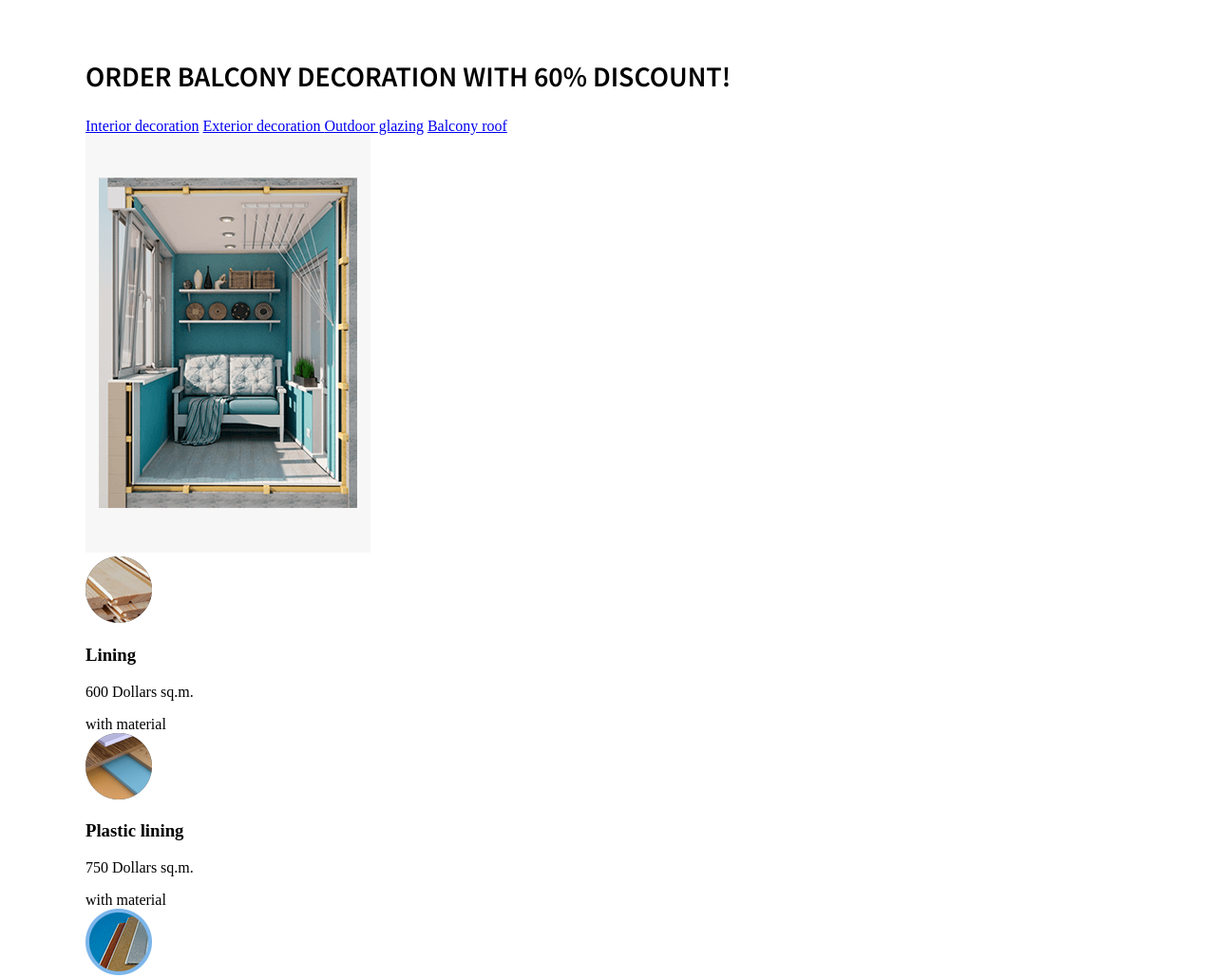
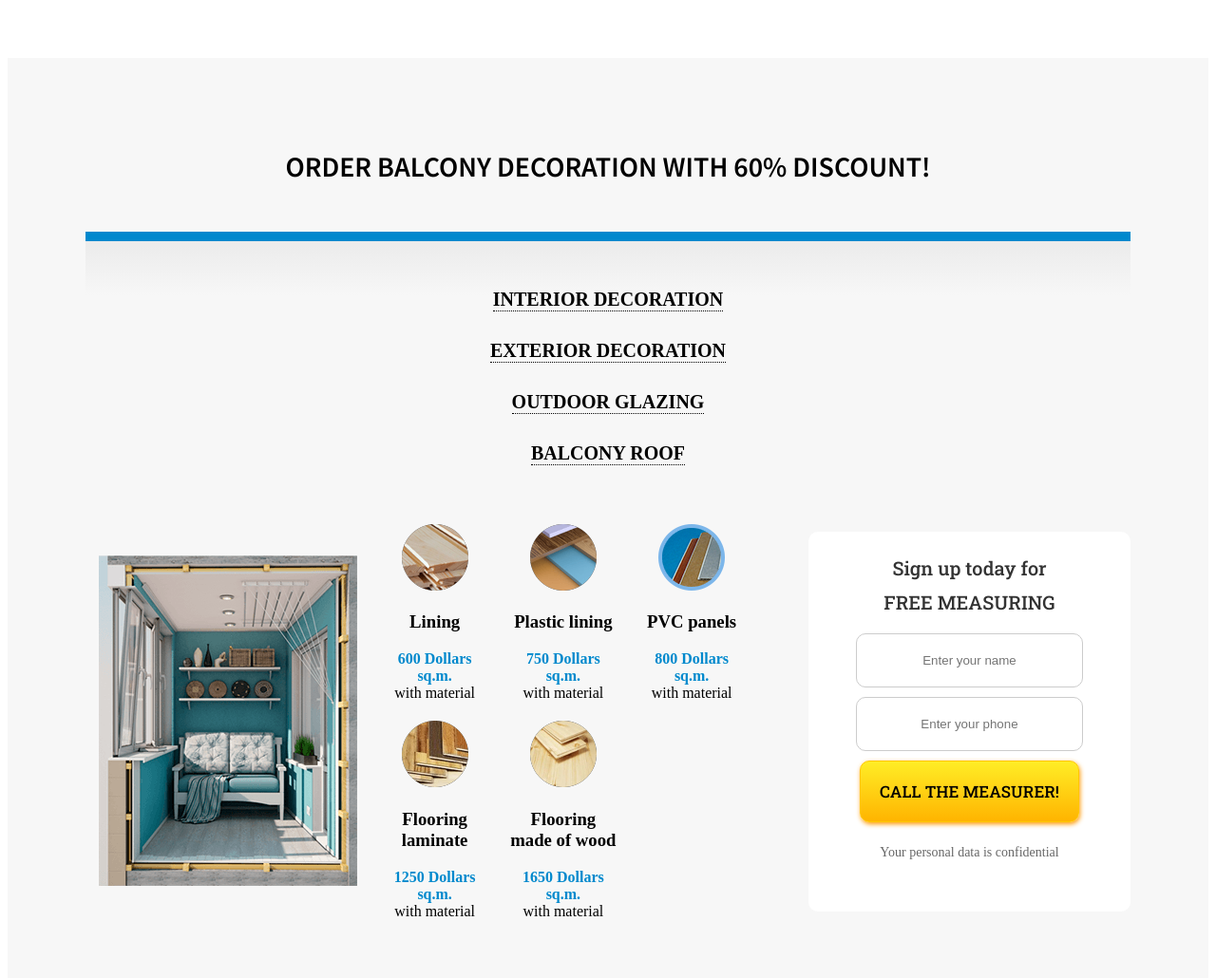
Before and after one commit to Chycherskyi/GlazingOfBalconies, a plain HTML site: page index.html in a window 1280 px wide. Shown: the part 1780-2810 px from the top of the page at 95% size. Drawn offline with Linux system fonts and the light colour scheme.

Commit message:
Added styles for section decoration

```diff
--- a/index.html
+++ b/index.html
@@ -188,7 +188,7 @@
                             <span class="decoration-block__text">with material</span>
                         </div>
                     </div>
-                    <div class="form">
+                    <div class="form decoration-form">
                         <div class="form-title">Sign up today for</div>
                         <!-- /.form-title -->
                         <div class="form-text">free measuring</div>
--- /dev/null
+++ b/sass/blocks/_decoration.sass
@@ -0,0 +1,38 @@
+.decoration
+    background-color: #f7f7f7
+    padding: 70px 0
+    text-align: center
+    &-title
+        margin-bottom: 50px
+    &-category
+        display: flex
+        flex-direction: column
+        align-items: center
+        padding: 50px 0 20px 0
+        border-top: 10px solid #0089cd
+        background: linear-gradient(180deg, #ebebeb 0%, #ebebeb 0%, rgba(255, 255, 255, 0) 20%)
+        &__item
+            flex-grow: 1
+            text-transform: uppercase
+            margin-bottom: 30px
+            font-size: 20px
+            font-weight: bold
+            color: #000
+            text-decoration: none
+            border-bottom: 1px dotted #000
+    &-content
+        display: flex
+        align-items: center
+    &-block
+        display: flex
+        flex-wrap: wrap
+        &__item
+            flex-basis: 25%
+            padding: 10px 10px
+            p
+                margin: 0
+        &__price
+            color: #0089cd
+            font-weight: bold
+    &-form
+        margin-left: 0
--- a/sass/style.sass
+++ b/sass/style.sass
@@ -1,4 +1,5 @@
 @import 'blocks/navbar'
 @import 'blocks/header'
 @import 'blocks/glazing'
+@import 'blocks/decoration'
 @import 'interface'
```
Also changed, not shown: css/style.css, 1 other file.
